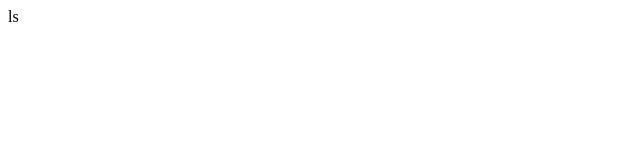
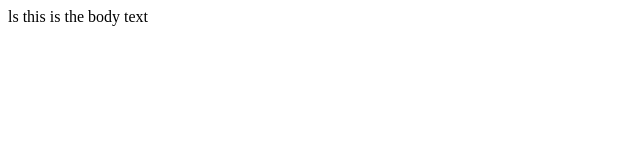
Before and after one commit to rickfitch/git-course-temp, a plain HTML site: page index.html in a window 1280 px wide. Shown: the whole page, without its empty margins (0-640 px from the left). Drawn offline with Linux system fonts and the light colour scheme.

Commit message:
"done from code"

```diff
--- a/index.html
+++ b/index.html
@@ -7,6 +7,7 @@ ls<html
 	</head>
 
 	<body>
+		this is the body text
 	</body>
 
 </html>
```
